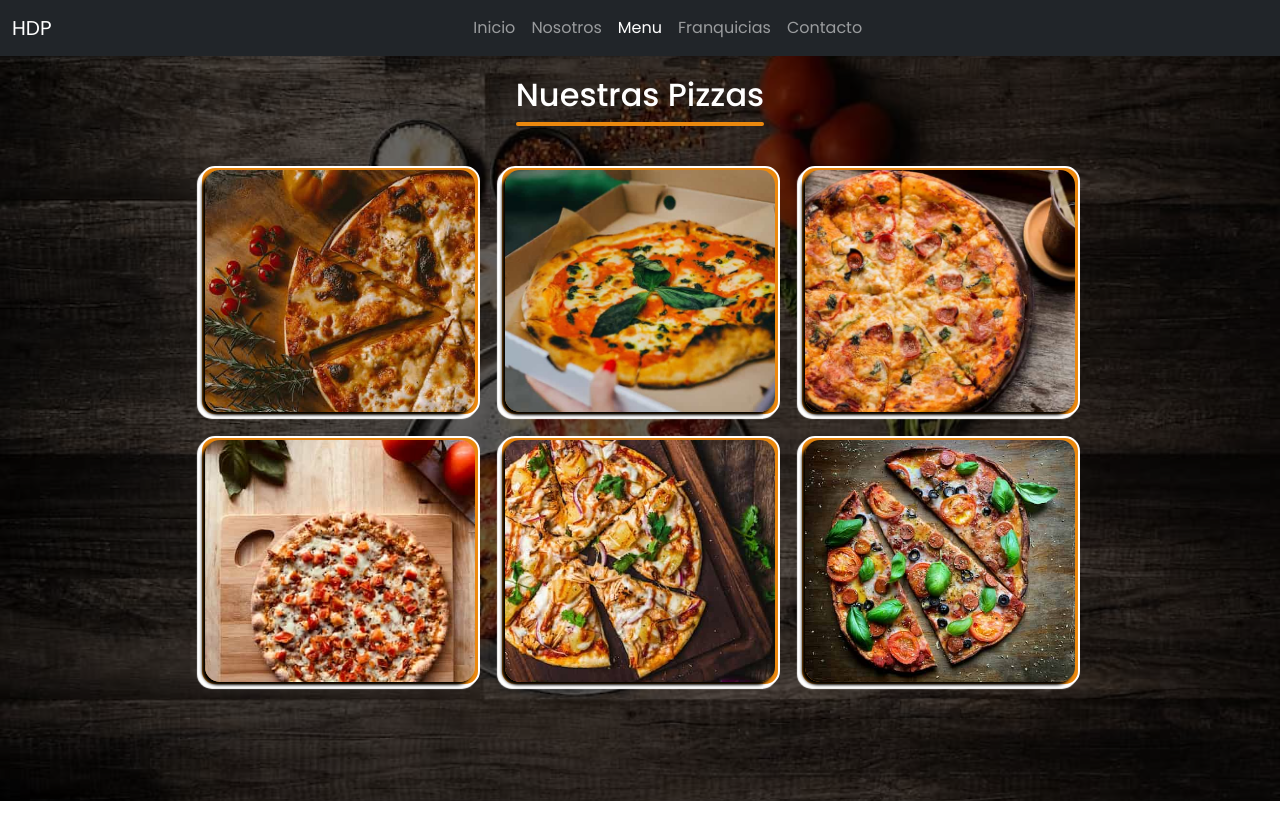
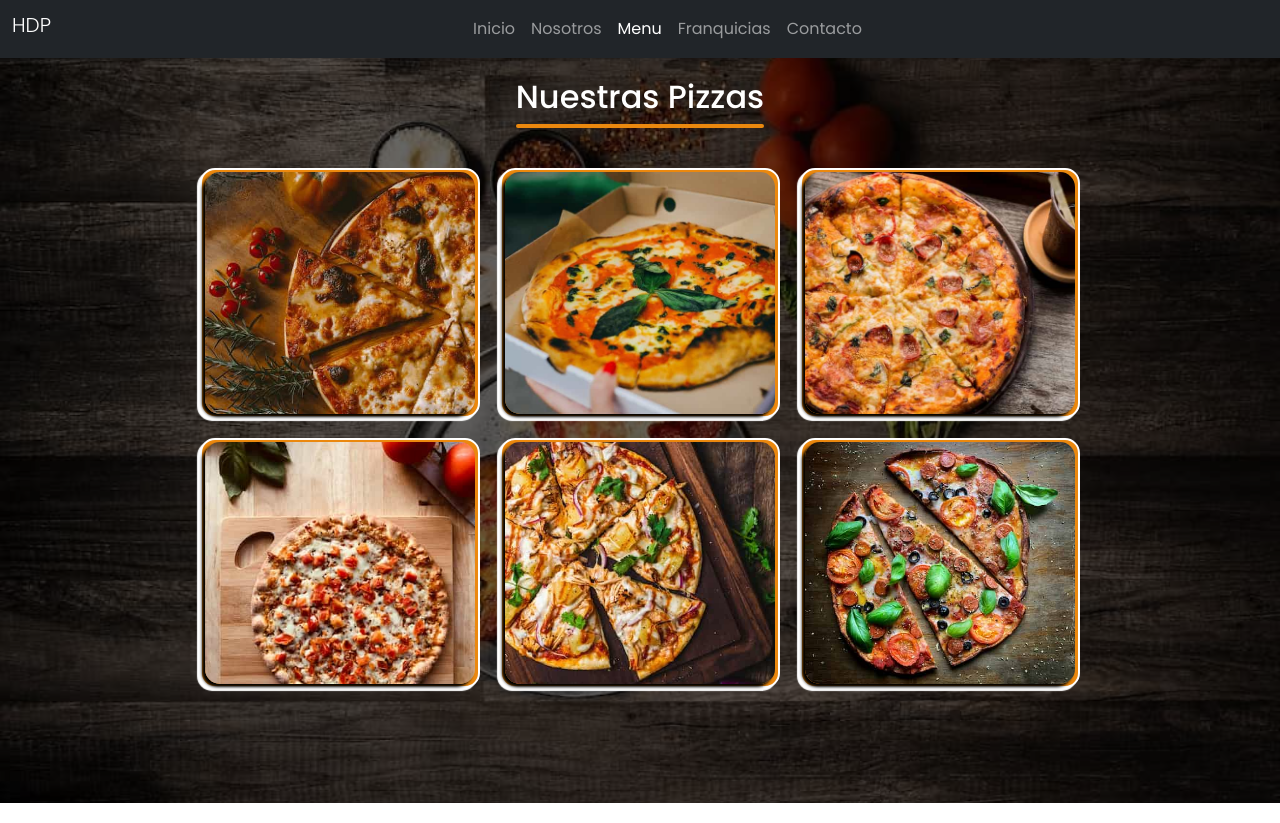
Before and after one commit to iltute/HdeP, a website: page pages/menu.html in a window 1280 px wide. Shown: the top 823 px of the page. Drawn offline with nearby package versions, Linux system fonts and the light colour scheme.

Commit message:
1106231028

```diff
--- a/pages/menu.html
+++ b/pages/menu.html
@@ -24,7 +24,7 @@
     <header>
         <nav class="navbar navbar-expand-lg navbar-dark bg-dark">
             <div class="container-fluid">
-                <a class="navbar-brand" href="../index.html">HDP</a>
+                <a class="navbar-brand" href="../index.html"><h1>HDP</h1></a>
                 <button class="navbar-toggler" type="button" data-bs-toggle="collapse" data-bs-target="#navbarNav"
                     aria-controls="navbarNav" aria-expanded="false" aria-label="Toggle navigation">
                     <span class="navbar-toggler-icon"></span>
--- a/scss/componentes/_header.scss
+++ b/scss/componentes/_header.scss
@@ -8,6 +8,12 @@ header{
             display: flex;
             justify-content: center;
             align-items: center;
+            a{
+                h1{
+                    font-size: 20px;
+                    font-weight: 300;
+                }
+            }
         }
     }
 }
```
Also changed, not shown: index.html (+1 -1 lines), pages/contacto.html (+1 -1 lines), pages/franquicias.html (+1 -1 lines), pages/nosotros.html (+1 -1 lines), css/estilos.css.
